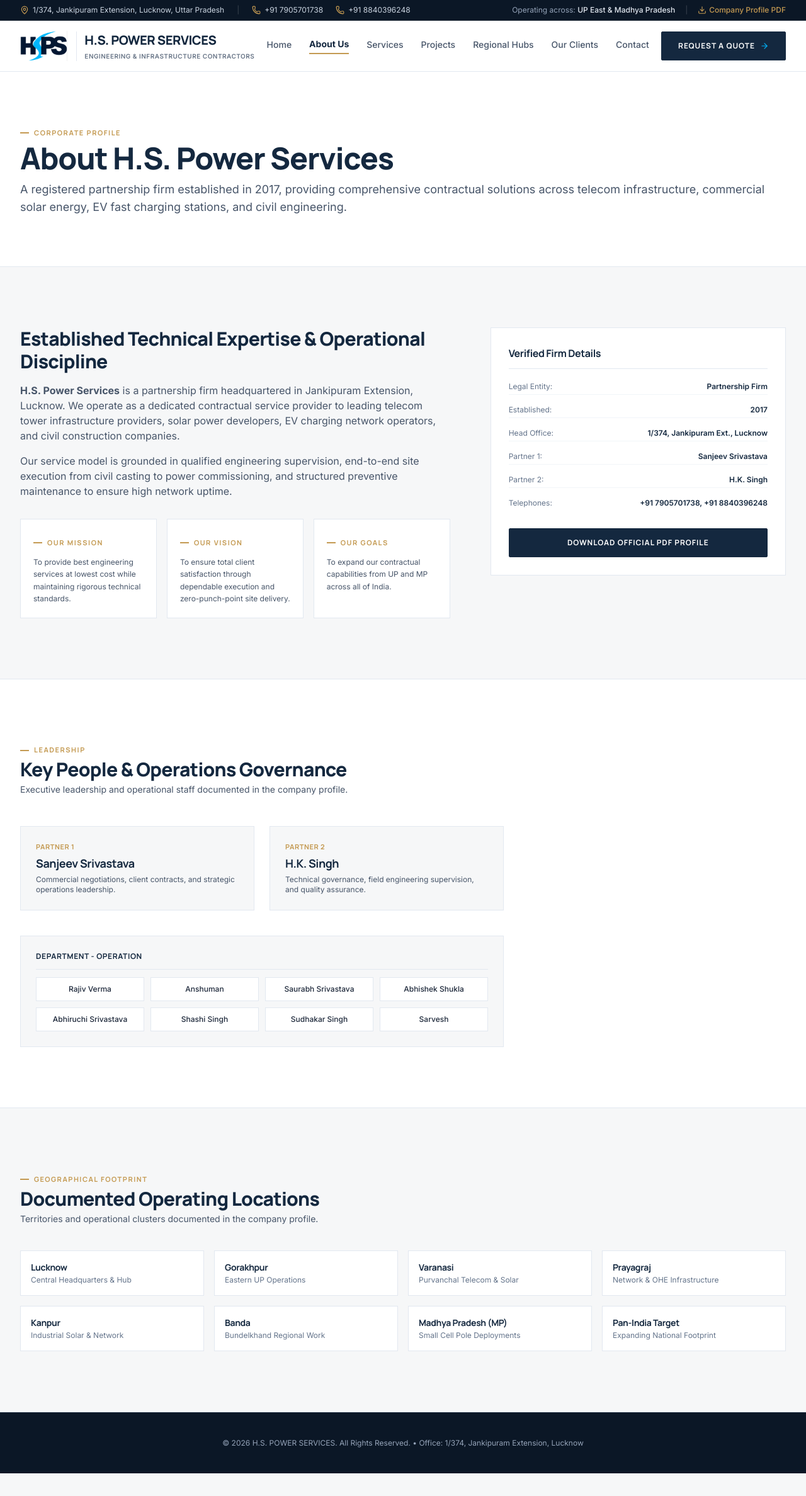
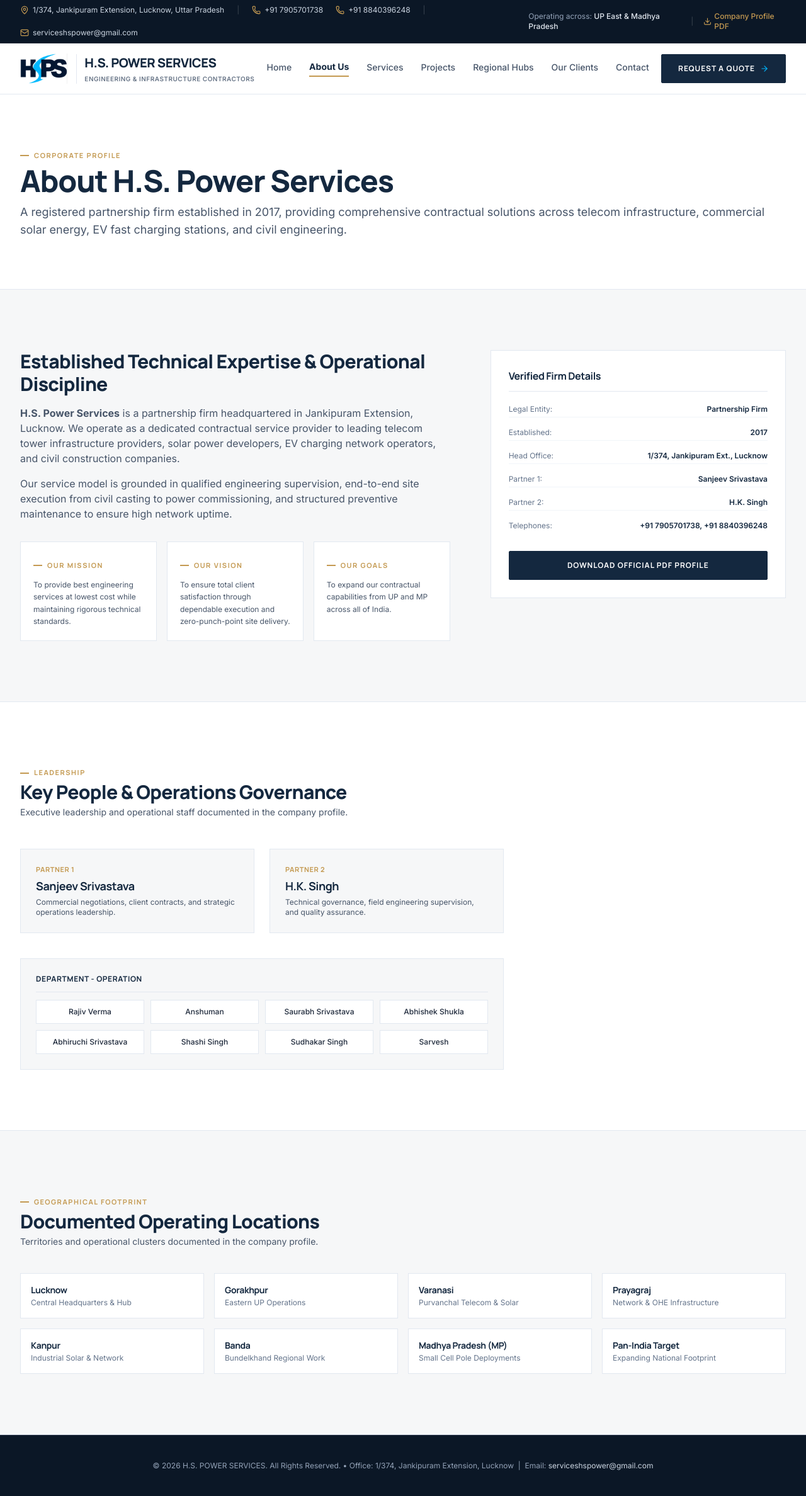
Before and after one commit to Akarshi27/hs-power-services, a plain HTML site: page about.html in a window 1280 px wide. Shown: the whole page at 63% size. Before the commit the page ends 2340 px from the top, so only its background shows below. Drawn offline with nearby package versions, Linux system fonts and the light colour scheme.

Commit message:
fix: update official company email to serviceshspower@gmail.com across all pages

```diff
--- a/about.html
+++ b/about.html
@@ -69,6 +69,11 @@
         <a href="tel:8840396248" class="hidden sm:inline-flex items-center gap-1.5 hover:text-white text-slate-300 transition-colors">
           <i data-lucide="phone" class="w-3.5 h-3.5 text-[#C49A52]"></i>
           +91 8840396248
+        </a>
+        <span class="hidden md:inline text-white/20">|</span>
+        <a href="mailto:serviceshspower@gmail.com" class="hidden md:inline-flex items-center gap-1.5 hover:text-white text-slate-300 transition-colors">
+          <i data-lucide="mail" class="w-3.5 h-3.5 text-[#C49A52]"></i>
+          serviceshspower@gmail.com
         </a>
       </div>
       <div class="flex items-center gap-4">
@@ -338,7 +343,7 @@
   <!-- FOOTER -->
   <footer class="bg-[#0B1726] text-slate-400 text-xs py-10 border-t border-slate-800 text-center">
     <div class="max-w-7xl mx-auto px-4">
-      <div>© 2026 H.S. POWER SERVICES. All Rights Reserved. • Office: 1/374, Jankipuram Extension, Lucknow</div>
+      <div>© 2026 H.S. POWER SERVICES. All Rights Reserved. • Office: 1/374, Jankipuram Extension, Lucknow &nbsp;|&nbsp; Email: <a href="mailto:serviceshspower@gmail.com" class="hover:text-white text-slate-300">serviceshspower@gmail.com</a></div>
     </div>
   </footer>
 
```
Also changed, not shown: contact.html (+3 -3 lines), index.html (+6 -1 lines), projects.html (+6 -1 lines), services.html (+6 -1 lines), 1 other file.
